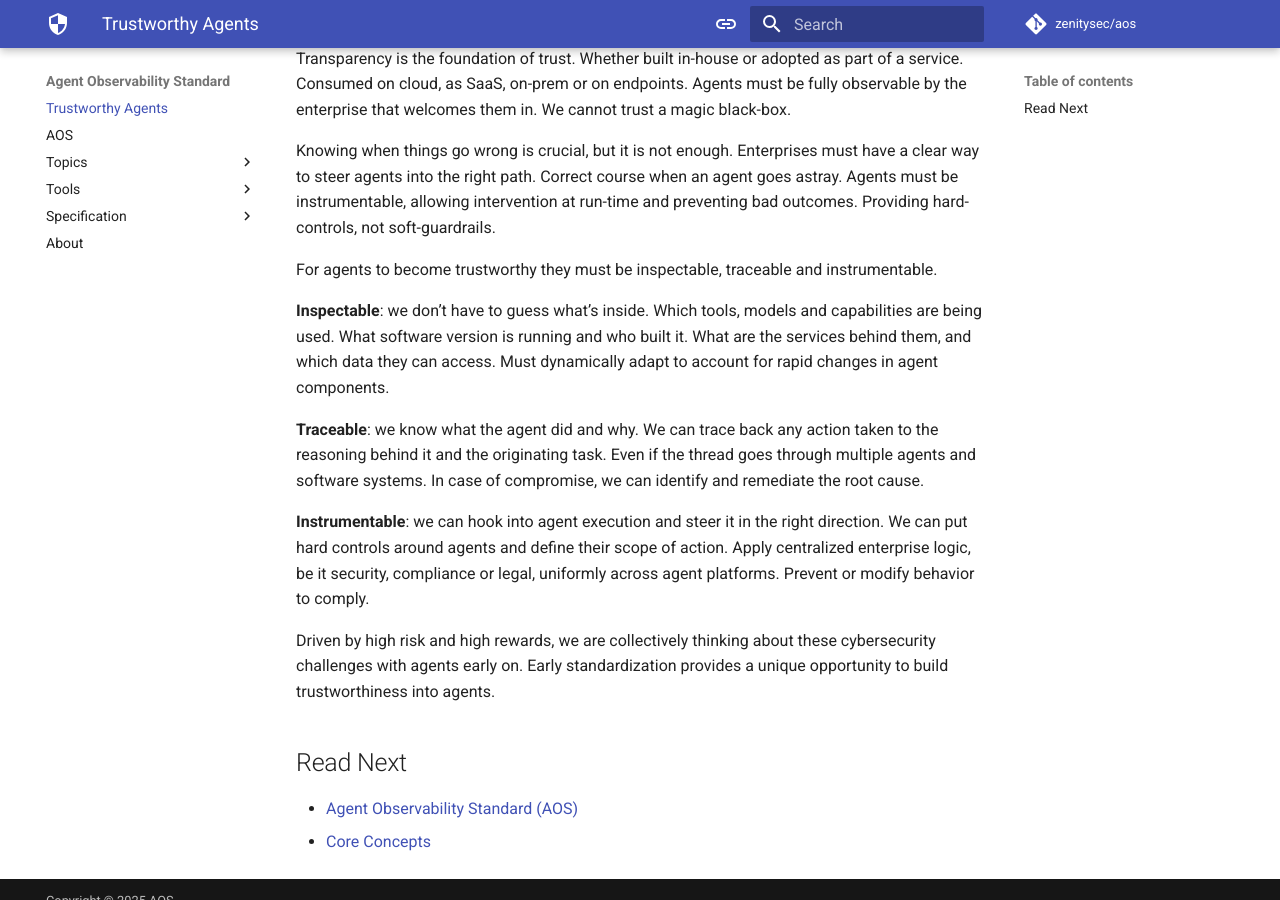
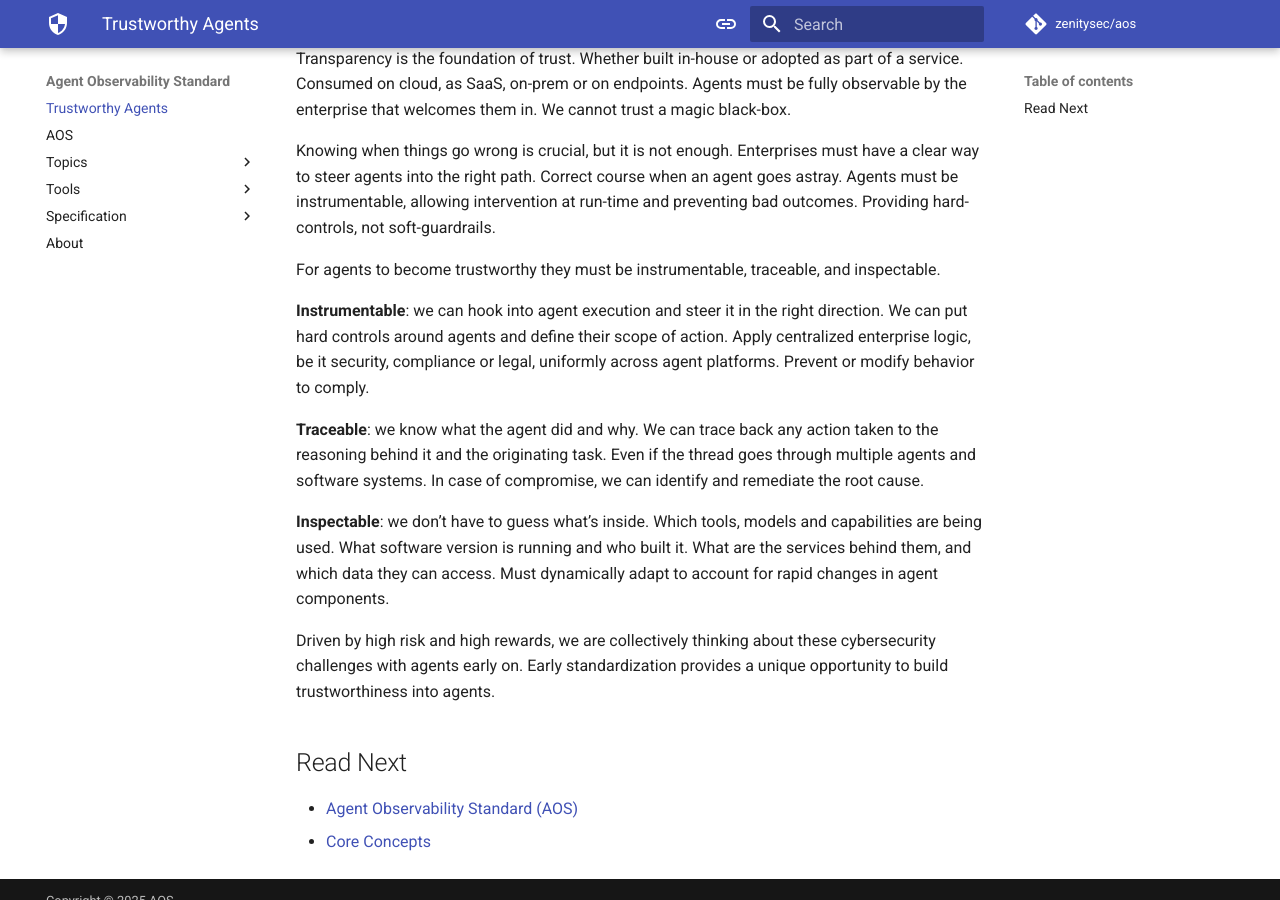
Before and after one commit to zenitysec/AOS, an MkDocs documentation site: the page built from docs/README.md, in a window 1280 px wide and 900 px high, scrolled down 582 px. Built offline with MkDocs 1.6.1 and Material for MkDocs 9.7.7, drawn with Linux system fonts in a browser that asks for light colours; comment, search, counter and statistics services are not loaded.

Commit message:
reorder 3 properties

```diff
--- a/docs/README.md
+++ b/docs/README.md
@@ -30,23 +30,23 @@ Correct course when an agent goes astray.
 Agents must be instrumentable, allowing intervention at run-time and preventing bad outcomes.
 Providing hard-controls, not soft-guardrails.
 
-For agents to become trustworthy they must be inspectable, traceable and instrumentable.
+For agents to become trustworthy they must be instrumentable, traceable, and inspectable.
+
+**Instrumentable**: we can hook into agent execution and steer it in the right direction.
+We can put hard controls around agents and define their scope of action.
+Apply centralized enterprise logic, be it security, compliance or legal, uniformly across agent platforms.
+Prevent or modify behavior to comply.
+
+**Traceable**: we know what the agent did and why.
+We can trace back any action taken to the reasoning behind it and the originating task.
+Even if the thread goes through multiple agents and software systems.
+In case of compromise, we can identify and remediate the root cause.
 
 **Inspectable**: we don’t have to guess what’s inside.
 Which tools, models and capabilities are being used.
 What software version is running and who built it.
 What are the services behind them, and which data they can access.
 Must dynamically adapt to account for rapid changes in agent components.
-
-**Traceable**: we know what the agent did and why.
-We can trace back any action taken to the reasoning behind it and the originating task.
-Even if the thread goes through multiple agents and software systems.
-In case of compromise, we can identify and remediate the root cause.
-
-**Instrumentable**: we can hook into agent execution and steer it in the right direction.
-We can put hard controls around agents and define their scope of action.
-Apply centralized enterprise logic, be it security, compliance or legal, uniformly across agent platforms.
-Prevent or modify behavior to comply.
 
 Driven by high risk and high rewards, we are collectively thinking about these cybersecurity challenges with agents early on.
 Early standardization provides a unique opportunity to build trustworthiness into agents.
```
